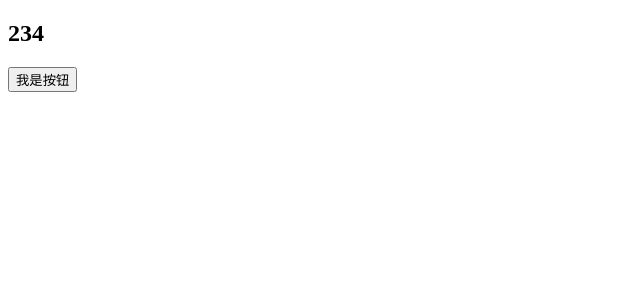
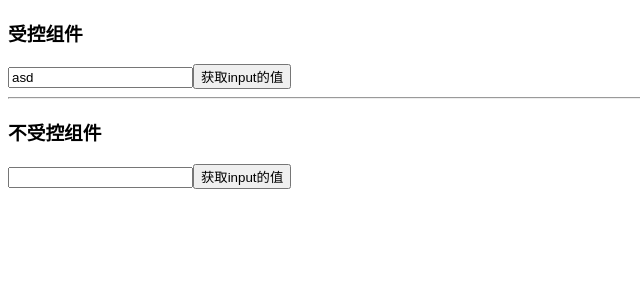
Before and after one commit to Ddkkkk11/ReactDemo, a React (Create React App) app: page / in a window 1280 px wide. Shown: the top 300 px of the page, without its empty margins (0-640 px from the left). Built offline with nearby package versions, Linux system fonts and the light colour scheme.

Commit message:
受控组件和不受控组件

```diff
--- /dev/null
+++ b/src/App6.jsx
@@ -0,0 +1,25 @@
+import React,{useState,useRef} from 'react'
+
+export default function App6() {
+  const [value,setValue] = useState('asd');
+  const inputValue = (e) =>  setValue(e.target.value);
+  const element = useRef(null);
+  return (
+    <>
+     <h3>受控组件</h3>
+      <input type="text" value={value} onChange={inputValue}/>
+      <button onClick={() => console.log(value)}>获取input的值</button>
+      <hr />
+      <h3>不受控组件</h3>
+      <input type="text"  ref={element}/>
+      <button onClick={()=> console.log(element.current.value)}>获取input的值</button>
+    </>
+  )
+}
+
+/*
+  受控组件和不受控组件
+  受控组件和不受控组件只存在表单元素
+  所谓的受控组件就是表单元素的value需要通过state(useState)来定义
+  不受控组件表示表单元素的value无法通过state来获取 ，只能使用ref（useRef）
+*/
--- a/src/index.js
+++ b/src/index.js
@@ -1,4 +1,4 @@
 import {createRoot} from "react-dom/client";
-import App from "./App5";
+import App from "./App6";
 
 createRoot(document.getElementById('root')).render(<App/>)
```
